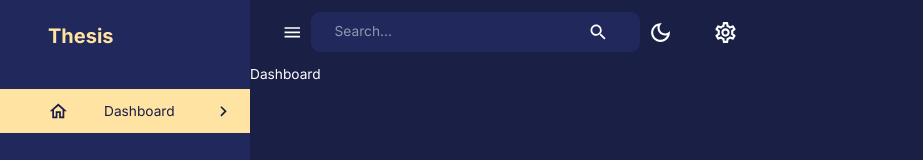
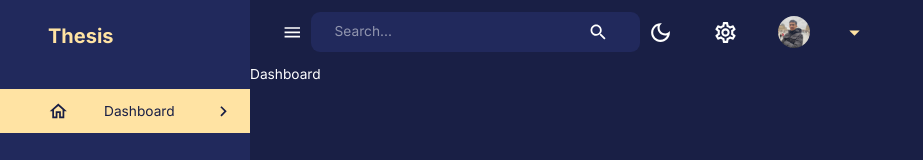
Before and after one commit to trungho1411/Customer-Management-Application, a React (Create React App) app in the folder client/: page /dashboard in a window 1280 px wide. Shown: the top 160 px of the page, without its empty margins (0-923 px from the left). Built offline with nearby package versions, Linux system fonts and the light colour scheme; no server answers.

Commit message:
Css Navbar component

```diff
--- a/client/src/components/NavBar.jsx
+++ b/client/src/components/NavBar.jsx
@@ -1,36 +1,56 @@
-import React, {useState} from 'react'
-import { LightModeOutlined, DarkModeOutlined, Menu as MenuIcon, Search, SettingsOutlined, ArrowDropDownOutlined } from '@mui/icons-material'
-import FlexBetween from './FlexBetween'
-import { useDispatch } from 'react-redux'
-import { setMode } from 'state'
-import profileImage from 'assets/portrait.jpeg'
-import { AppBar, IconButton, InputBase, Toolbar, useTheme } from '@mui/material'
+import React, { useState } from 'react';
+import {
+  LightModeOutlined,
+  DarkModeOutlined,
+  Menu as MenuIcon,
+  Search,
+  SettingsOutlined,
+  ArrowDropDownOutlined,
+} from '@mui/icons-material';
+import FlexBetween from './FlexBetween';
+import { useDispatch } from 'react-redux';
+import { setMode } from 'state';
+import profileImage from 'assets/portrait.jpeg';
+import {
+  AppBar,
+  IconButton,
+  InputBase,
+  Toolbar,
+  useTheme,
+  Button,
+  Box,
+  Typography,
+  Menu,
+  MenuItem,
+} from '@mui/material';
 
-const NavBar = ({
-    isSidebarOpen,
-    setIsSidebarOpen
-}) => {
+const NavBar = ({ user, isSidebarOpen, setIsSidebarOpen }) => {
   const dispatch = useDispatch();
-    const theme = useTheme()
+  const theme = useTheme();
+
+  const [anchorEl, setAnchorEl] = useState(null);
+  const isOpen = Boolean(anchorEl);
+  const handleClick = (event) => setAnchorEl(event.currentTarget);
+  const handleClose = () => setAnchorEl(null);
   return (
     <AppBar
       sx={{
         position: 'static',
-        background: 'none' ,
+        background: 'none',
         boxShadow: 'none',
       }}
     >
-    <Toolbar sx={{justifyContent: "space-between"}}>
+      <Toolbar sx={{ justifyContent: 'space-between' }}>
         {/* on the left*/}
         <FlexBetween>
           <IconButton onClick={() => setIsSidebarOpen(!isSidebarOpen)}>
             <MenuIcon />
           </IconButton>
           <FlexBetween
-                backgroundColor= {theme.palette.background.alt}
-                borderRadius="9px"
-                gap= "3rem" //put gap between items
-                p="0.1rem 1.5rem"
+            backgroundColor={theme.palette.background.alt}
+            borderRadius='9px'
+            gap='3rem' //put gap between items
+            p='0.1rem 1.5rem'
           >
             <InputBase placeholder='Search...' />
             <IconButton>
@@ -39,21 +59,70 @@ const NavBar = ({
           </FlexBetween>
         </FlexBetween>
         {/* on the lright*/}
-        <FlexBetween gap ="1.5rem">
-            <IconButton onClick = {() => dispatch(setMode())}>
+        <FlexBetween gap='1.5rem'>
+          <IconButton onClick={() => dispatch(setMode())}>
             {theme.palette.mode === 'dark' ? (
-                    <DarkModeOutlined sx={{fontSize: "25px"}} />
+              <DarkModeOutlined sx={{ fontSize: '25px' }} />
             ) : (
-                    <LightModeOutlined sx={{fontSize: "25px"}} />
+              <LightModeOutlined sx={{ fontSize: '25px' }} />
             )}
           </IconButton>
           <IconButton>
-                <SettingsOutlined sx={{fontSize: "25px"}} />
+            <SettingsOutlined sx={{ fontSize: '25px' }} />
           </IconButton>
+
+          <FlexBetween>
+            <Button
+              onClick={handleClick}
+              sx={{
+                display: 'flex',
+                justifyContent: 'space-between',
+                alignItems: 'center',
+                textTransform: 'none',
+                gap: '1rem',
+              }}
+            >
+              <Box
+                component='img'
+                alt='profile'
+                src={profileImage}
+                height='32px'
+                width='32px'
+                borderRadius='50%'
+                sx={{ objectFit: 'cover' }}
+              />
+              <Box textAlign='left'>
+                <Typography
+                  fontSize='0.85rem'
+                  sx={{ color: theme.palette.secondary[100] }}
+                >
+                  {user.name}
+                </Typography>
+                <Typography
+                  fontWeight='bold'
+                  fontSize='0.75rem'
+                  sx={{ color: theme.palette.secondary[200] }}
+                >
+                  {user.occupation}
+                </Typography>
+              </Box>
+              <ArrowDropDownOutlined
+                sx={{ color: theme.palette.secondary[300], fontSize: '25px' }}
+              />
+            </Button>
+            <Menu
+              anchorEl={anchorEl}
+              open={isOpen}
+              onClose={handleClose}
+              anchorOrigin={{ vertical: 'bottom', horizontal: 'center' }}
+            >
+              <MenuItem onClick={handleClose}> LogOut</MenuItem>
+            </Menu>
+          </FlexBetween>
         </FlexBetween>
       </Toolbar>
     </AppBar>
-  )
-}
+  );
+};
 
-export default NavBar
+export default NavBar;
--- a/client/src/components/Sidebar.jsx
+++ b/client/src/components/Sidebar.jsx
@@ -206,14 +206,14 @@ const Sidebar = ({
               />
               <Box textAlign='left'>
                 <Typography
-                  fontSize='0.8rem'
+                  fontSize='0.9rem'
                   sx={{ color: theme.palette.secondary[100] }}
                 >
                   {user.name}
                 </Typography>
                 <Typography
                   fontWeight='bold'
-                  fontSize='0.9rem'
+                  fontSize='0.8rem'
                   sx={{ color: theme.palette.secondary[200] }}
                 >
                   {user.occupation}
--- a/client/src/scenes/layout/index.jsx
+++ b/client/src/scenes/layout/index.jsx
@@ -24,7 +24,7 @@ const Layout = () => {
       />
       <Box>
         <NavBar
-          // user={data || {}}
+          user={data || {}}
           isSidebarOpen={isSidebarOpen}
           setIsSidebarOpen={setIsSidebarOpen}
         />
```
Also changed, not shown: 1 other file (tests, documents, lock files or other folders). Lines whose indentation alone changed are shown as unchanged.
